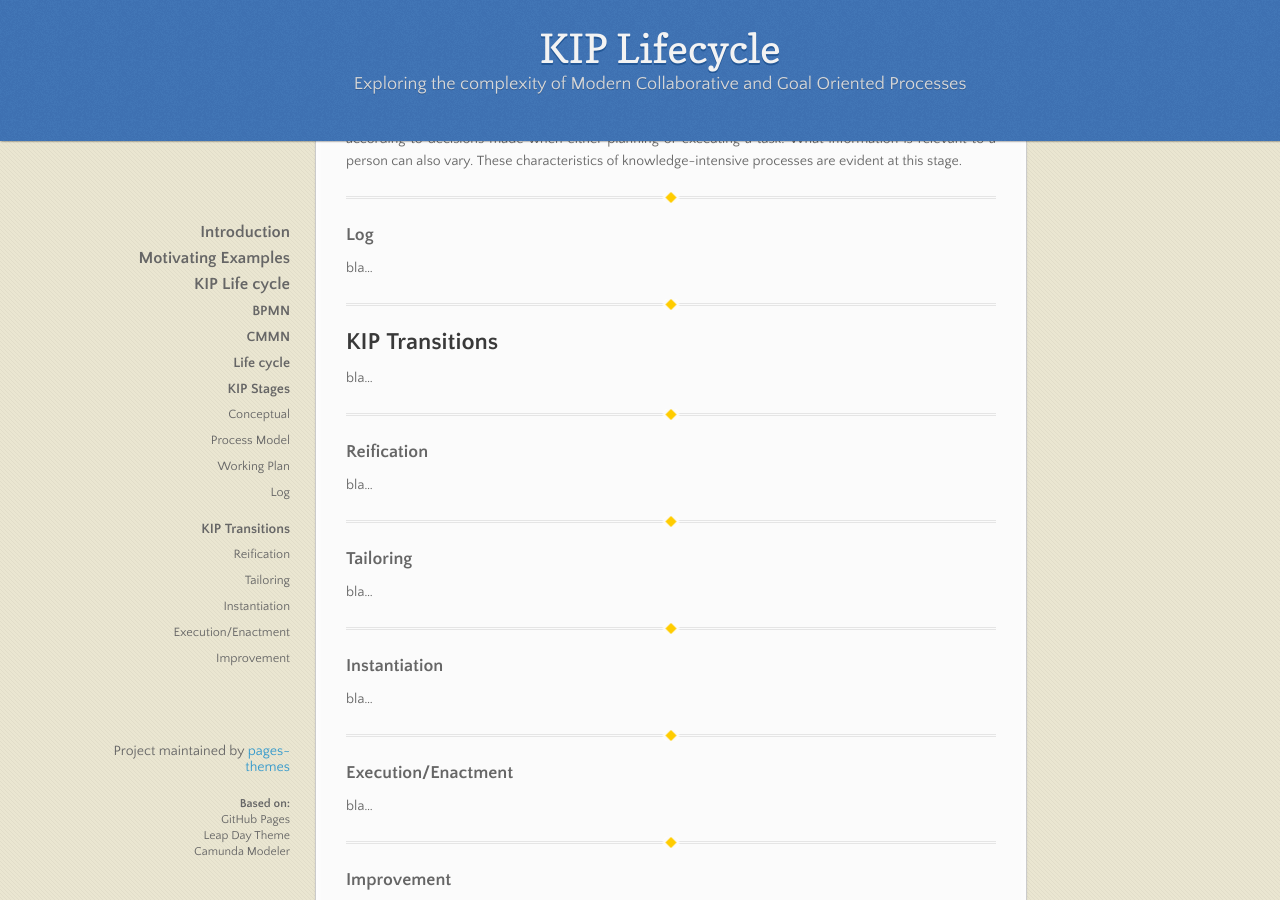
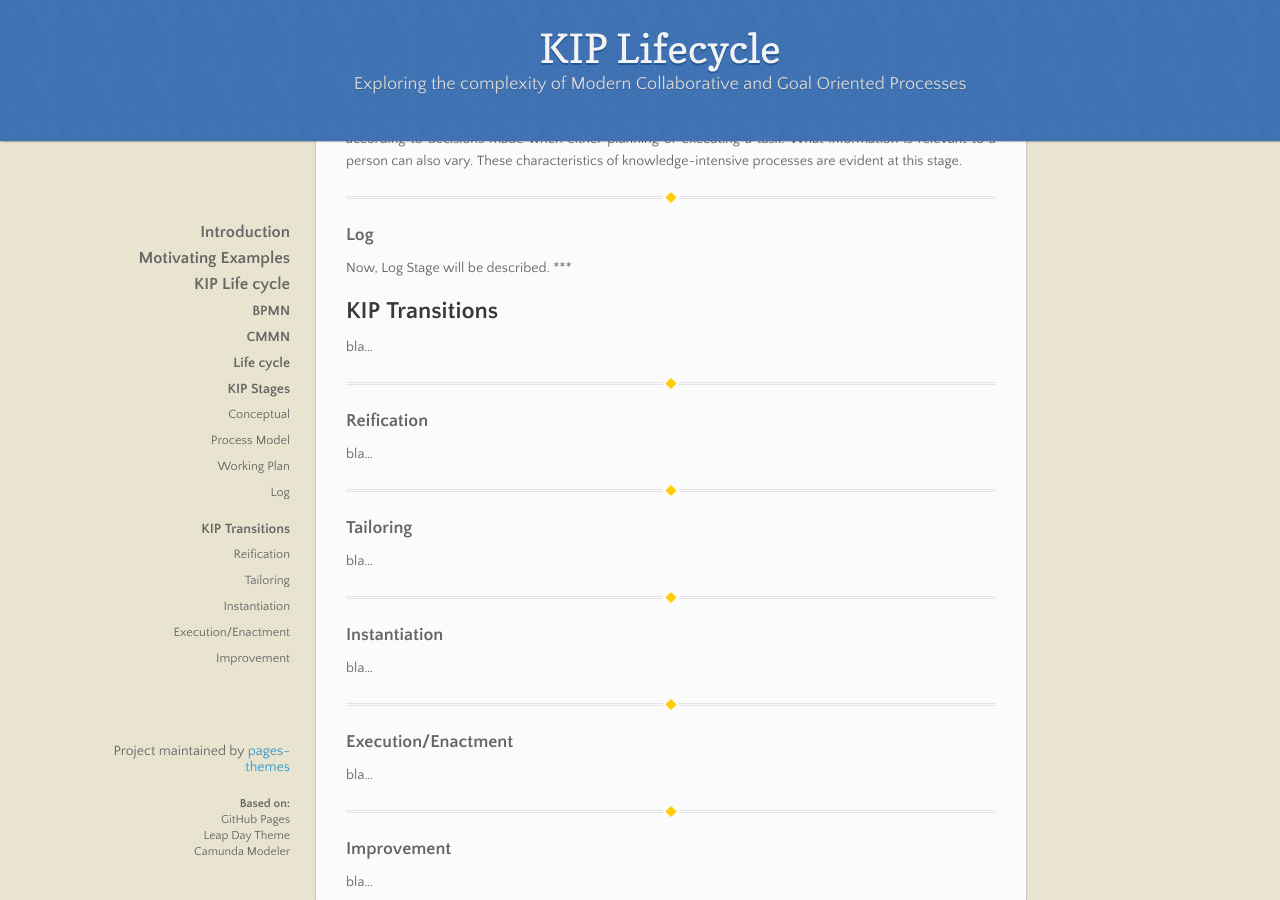
Before and after one commit to pages-themes/leap-day, a Jekyll site: the page built from index.md, in a window 1280 px wide and 900 px high, scrolled down 4917 px. Built offline with Jekyll 4.4.1, drawn with Linux system fonts in a browser that asks for light colours; our own code applies the rules of GitHub Pages for plain Markdown files.

Commit message:
Update index.md

```diff
--- a/index.md
+++ b/index.md
@@ -140,8 +140,7 @@ Communications, task length definition in this stage depend on people, which mak
 
 ### Log
 
-bla...
-
+Now, Log Stage will be described.
 ***
 
 
```
